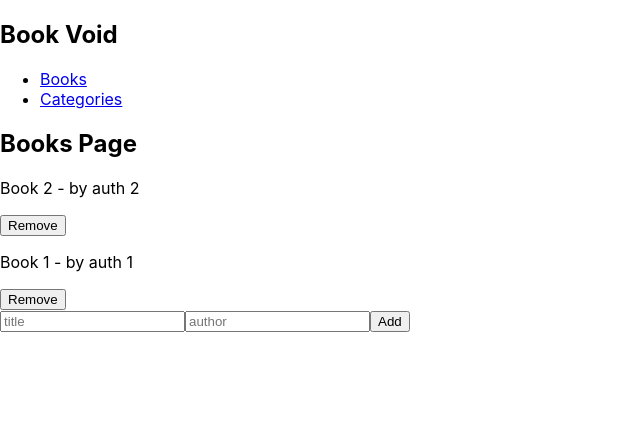
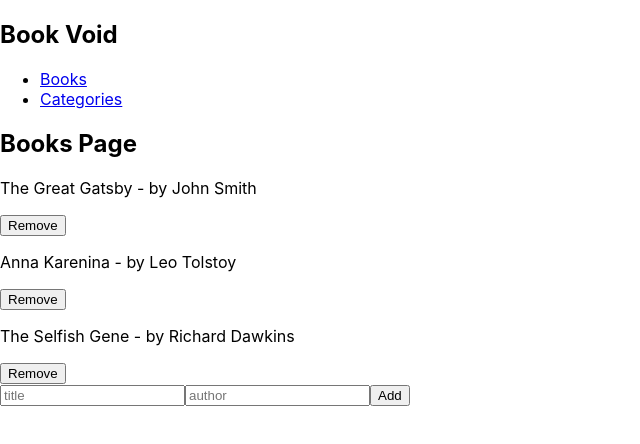
Before and after one commit to mohamedSabry0/bookVoid, a React (Create React App) app: page / in a window 1280 px wide. Shown: the top 444 px of the page, without its empty margins (0-640 px from the left). Built offline with nearby package versions, Linux system fonts and the light colour scheme.

Commit message:
Implement addition functionality

```diff
--- a/src/components/BookForm.js
+++ b/src/components/BookForm.js
@@ -1,9 +1,24 @@
+import { useDispatch } from 'react-redux';
+import { addBook } from '../redux/books/booksSlice';
+
 export default function BookForm() {
+  const dispatch = useDispatch();
+
+  const handleSubmit = (e) => {
+    e.preventDefault();
+    const form = e.target.parentElement;
+    const title = form.title.value;
+    const author = e.target.parentElement.author.value;
+    const itemId = `item${Math.floor(Math.random() * 100)}`;
+    dispatch(addBook({ itemId, title, author }));
+    form.reset();
+  };
+
   return (
     <form>
       <input name="title" placeholder="title" />
       <input name="author" placeholder="author" />
-      <button type="button"> Add </button>
+      <button type="submit" onClick={handleSubmit}> Add </button>
     </form>
   );
 }
--- a/src/components/BooksList.js
+++ b/src/components/BooksList.js
@@ -1,21 +1,16 @@
-import { useState } from 'react';
-import BookForm from './BookForm';
+import { useSelector } from 'react-redux';
 import Book from './Book';
+import toCamelCasedKey from '../util/util';
 
 const BooksList = () => {
-  const [books, setBooks] = useState([
-    { title: 'Book 2', author: 'auth 2' },
-    { title: 'Book 1', author: 'auth 1' },
-  ]);
+  const books = useSelector((state) => state.books.books);
   return (
-    <div>
+    <>
       {books.map((book) => {
-        const { title, author } = book;
-        return <Book key={title} title={title} author={author} />;
+        const { title, author, itemId } = toCamelCasedKey(book);
+        return <Book key={itemId} id={itemId} title={title} author={author} />;
       })}
-
-      <BookForm setBooks={setBooks} />
-    </div>
+    </>
   );
 };
 
--- a/src/components/BooksPage.js
+++ b/src/components/BooksPage.js
@@ -1,9 +1,11 @@
+import BookForm from './BookForm';
 import BooksList from './BooksList';
 
 const BooksPage = () => (
   <div>
     <h2>Books Page</h2>
     <BooksList />
+    <BookForm />
   </div>
 );
 
--- a/src/redux/books/booksSlice.js
+++ b/src/redux/books/booksSlice.js
@@ -1,6 +1,8 @@
 import { createSlice } from '@reduxjs/toolkit';
 
-const initialState = [
+const initialState = {
+  books:
+  [
     {
       item_id: 'item1',
       title: 'The Great Gatsby',
@@ -19,7 +21,8 @@ const initialState = [
       author: 'Richard Dawkins',
       category: 'Nonfiction',
     },
-];
+  ],
+};
 
 const booksSlice = createSlice({
   name: 'books',
--- /dev/null
+++ b/src/util/util.js
@@ -0,0 +1,10 @@
+const toCamelCasedKey = (obj) => {
+  const newObj = {};
+  Object.keys(obj).forEach((key) => {
+    const newKey = key.replace(/_([a-z])/g, (g) => g[1].toUpperCase());
+    newObj[newKey] = obj[key];
+  });
+  return newObj;
+};
+
+export default toCamelCasedKey;
```
Lines whose indentation alone changed are shown as unchanged.
